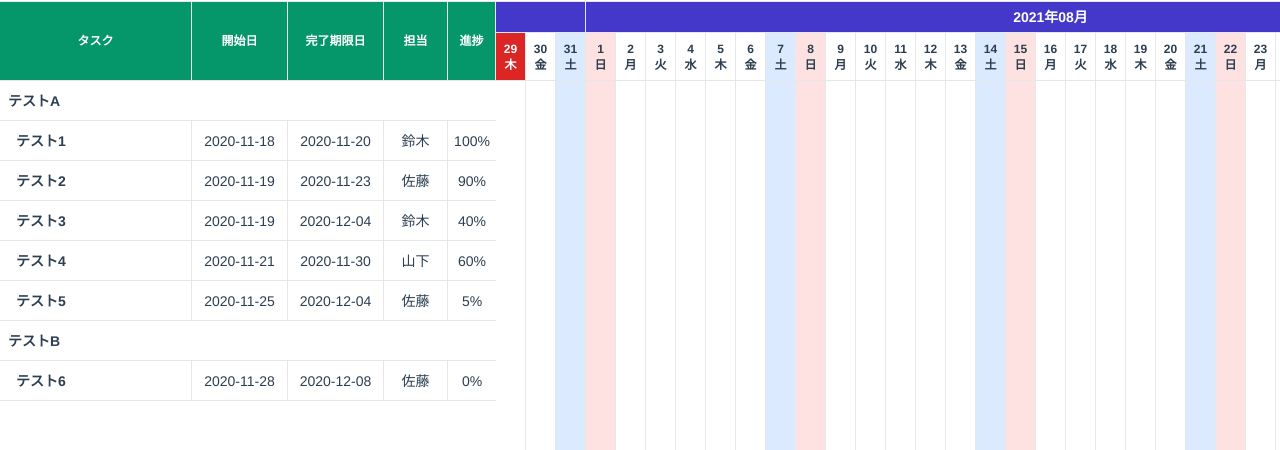
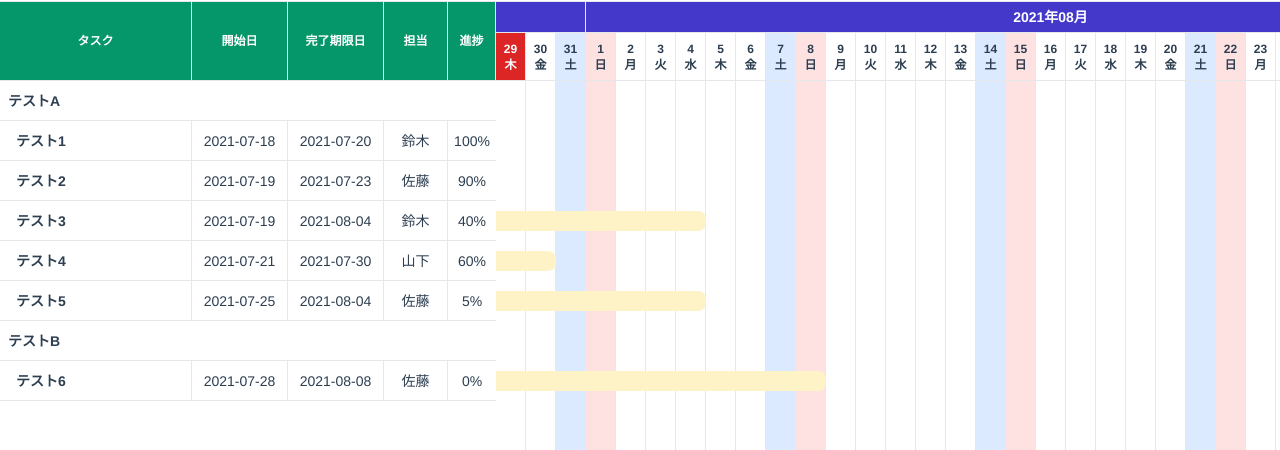
Before and after one commit to toshikisaito-arsaga/vue3-gantt-chart, a Vue app: page / in a window 1280 px wide. Shown: the part 131-581 px from the top of the page. Built offline with nearby package versions, Linux system fonts and the light colour scheme.

Commit message:
feat: implement task bar feature

```diff
--- a/src/components/Gantt.vue
+++ b/src/components/Gantt.vue
@@ -208,7 +208,17 @@
           id="gantt-bar-area"
           class="relative"
           :style="`width:${calendarViewWidth}px;height:${calendarViewHeight}px`"
-        ></div>
+        >
+          <div v-for="(bar, index) in taskBars" :key="index">
+            <div
+              :style="bar.style"
+              class="rounded-lg absolute h-5 bg-yellow-100"
+              v-if="bar.list.cat === 'task'"
+            >
+              <div class="w-full h-full"></div>
+            </div>
+          </div>
+        </div>
       </div>
     </div>
   </div>
@@ -250,8 +260,8 @@ export default {
           id: 1,
           category_id: 1,
           name: "テスト1",
-          start_date: "2020-11-18",
-          end_date: "2020-11-20",
+          start_date: "2021-07-18",
+          end_date: "2021-07-20",
           incharge_user: "鈴木",
           percentage: 100,
         },
@@ -259,8 +269,8 @@ export default {
           id: 2,
           category_id: 1,
           name: "テスト2",
-          start_date: "2020-11-19",
-          end_date: "2020-11-23",
+          start_date: "2021-07-19",
+          end_date: "2021-07-23",
           incharge_user: "佐藤",
           percentage: 90,
         },
@@ -268,8 +278,8 @@ export default {
           id: 3,
           category_id: 1,
           name: "テスト3",
-          start_date: "2020-11-19",
-          end_date: "2020-12-04",
+          start_date: "2021-07-19",
+          end_date: "2021-08-04",
           incharge_user: "鈴木",
           percentage: 40,
         },
@@ -277,8 +287,8 @@ export default {
           id: 4,
           category_id: 1,
           name: "テスト4",
-          start_date: "2020-11-21",
-          end_date: "2020-11-30",
+          start_date: "2021-07-21",
+          end_date: "2021-07-30",
           incharge_user: "山下",
           percentage: 60,
         },
@@ -286,8 +296,8 @@ export default {
           id: 5,
           category_id: 1,
           name: "テスト5",
-          start_date: "2020-11-25",
-          end_date: "2020-12-04",
+          start_date: "2021-07-25",
+          end_date: "2021-08-04",
           incharge_user: "佐藤",
           percentage: 5,
         },
@@ -295,8 +305,8 @@ export default {
           id: 6,
           category_id: 2,
           name: "テスト6",
-          start_date: "2020-11-28",
-          end_date: "2020-12-08",
+          start_date: "2021-07-28",
+          end_date: "2021-08-08",
           incharge_user: "佐藤",
           percentage: 0,
         },
@@ -386,6 +396,35 @@ export default {
       });
       return lists;
     },
+    taskBars() {
+      let start_date = moment(this.start_month);
+      let top = 10;
+      let left;
+      let between;
+      let start;
+      let style;
+      return this.lists.map((list) => {
+        style = {};
+        if (list.cat === "task") {
+          let date_from = moment(list.start_date);
+          let date_to = moment(list.end_date);
+          between = date_to.diff(date_from, "days");
+          between++;
+          start = date_from.diff(start_date, "days");
+          left = start * this.block_size;
+          style = {
+            top: `${top}px`,
+            left: `${left}px`,
+            width: `${this.block_size * between}px`,
+          };
+        }
+        top = top + 40;
+        return {
+          style,
+          list,
+        };
+      });
+    },
   },
   created() {},
   mounted() {
```
